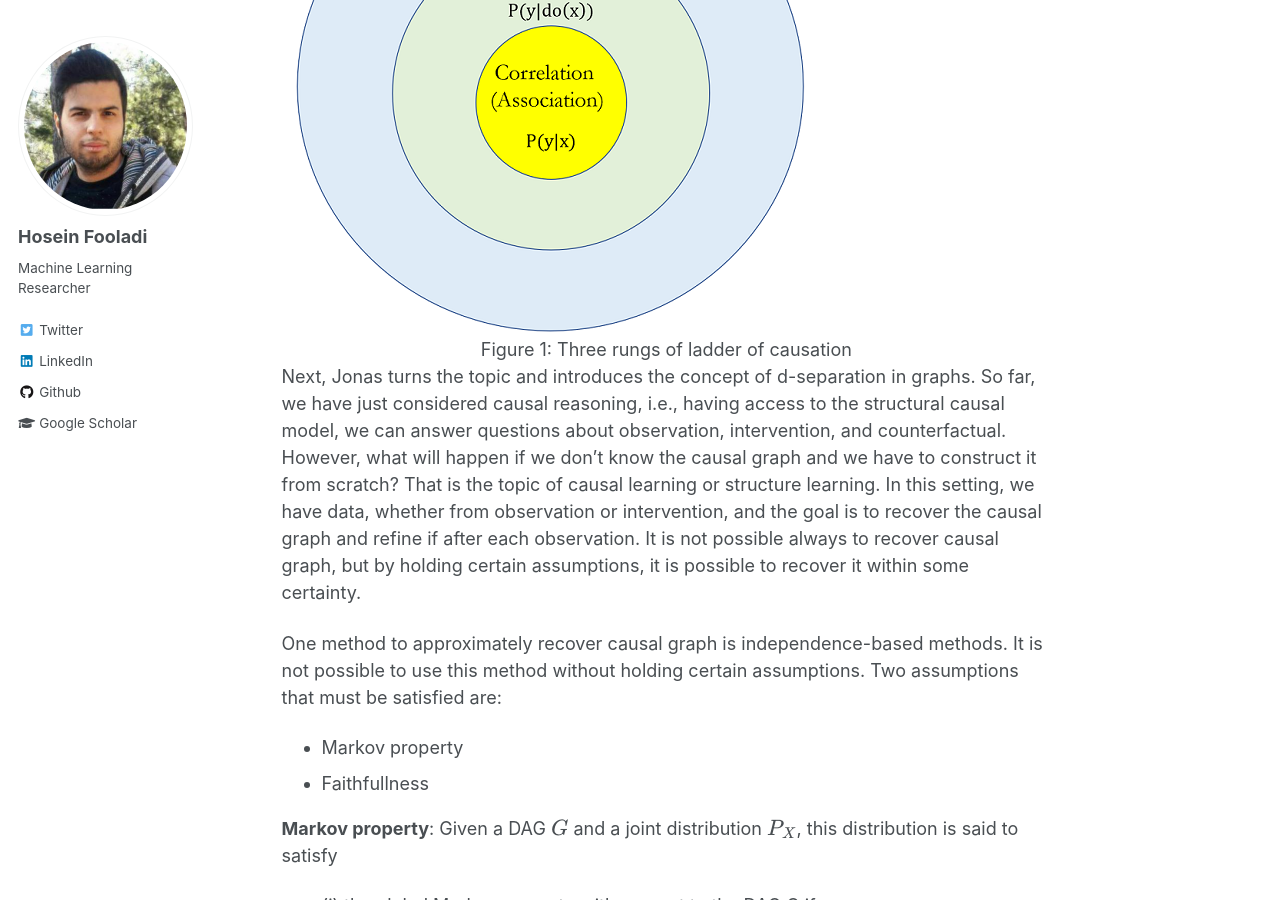
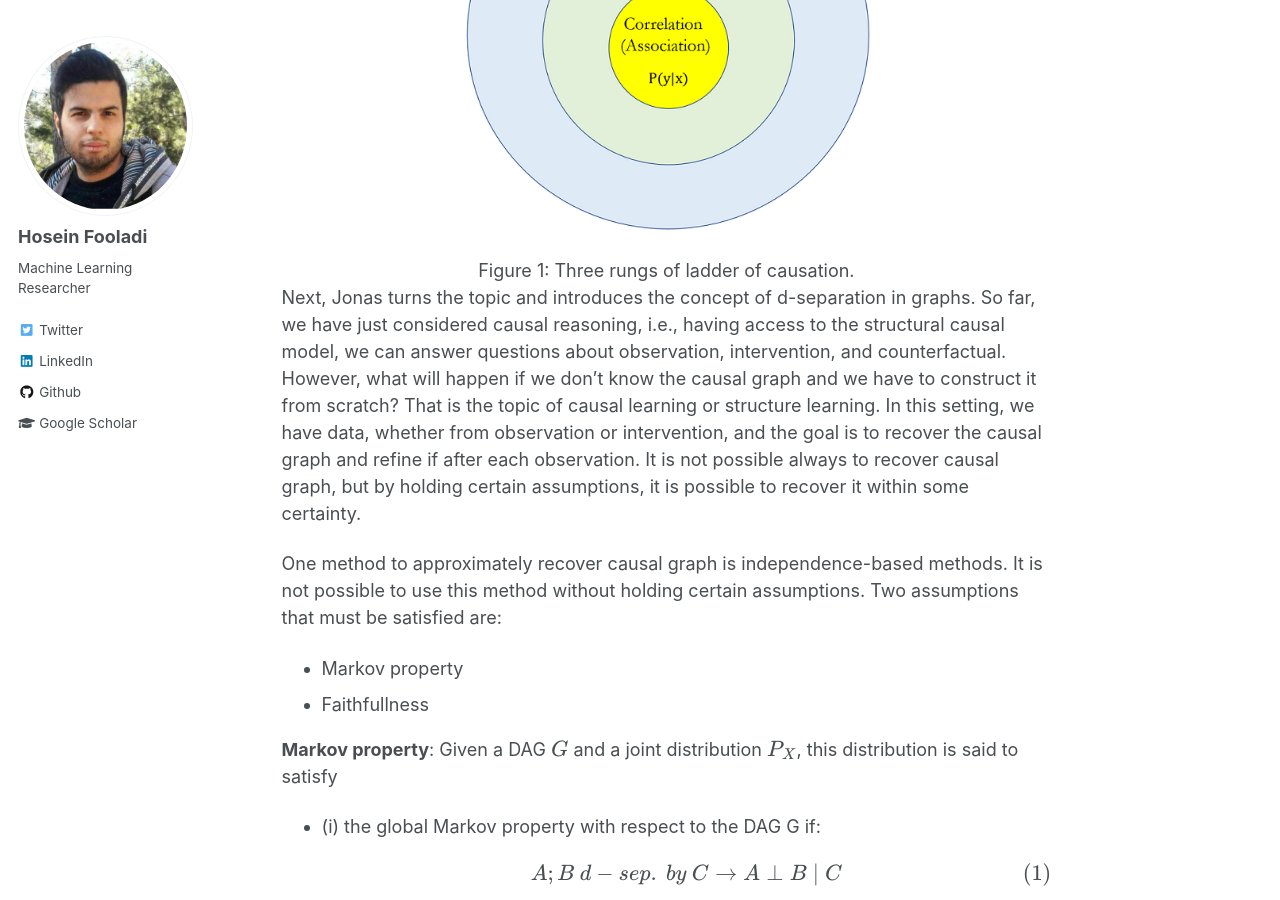
Before and after one commit to HFooladi/HFooladi.github.io, a Jekyll site: the page built from _posts/2019-04-01-Causal_Inference_and_learning.md, in a window 1280 px wide and 900 px high, scrolled down 2936 px. Built offline with Jekyll 4.4.1, drawn with Linux system fonts in a browser that asks for light colours; some web fonts are replaced; formulas are drawn with MathJax 3.

Commit message:
checking figure in dl for drugs

```diff
--- a/_posts/2019-04-01-Causal_Inference_and_learning.md
+++ b/_posts/2019-04-01-Causal_Inference_and_learning.md
@@ -58,10 +58,9 @@ The summary of something we have discussed so far:
 - Given the observational distribution and causal graph, we are equipped with sufficient knowledge to answer to the interventional query.
 - SCM + observational distribution --> counterfactuals
 
-<div class="imgcap">
-<img src="/images/assets/Causal_Inference_and_learning/ladder_of_causation.PNG" class="center">
-<div class="thecap" style="text-align:center">Figure 1: Three rungs of ladder of causation</div>
-</div>
+<p style="text-align: center"><img src="/images/assets/Causal_Inference_and_learning/ladder_of_causation.PNG" width="55%"></p>
+<div class="thecap" style="text-align:center">Figure 1: Three rungs of ladder of causation.</div>
+
 
 Next, Jonas turns the topic and introduces the concept of d-separation in graphs. So far, we have just considered causal reasoning, i.e., having access to the structural causal model, we can answer questions about observation, intervention, and counterfactual. However, what will happen if we don't know the causal graph and we have to construct it from scratch? That is the topic of causal learning or structure learning. In this setting, we have data, whether from observation or intervention, and the goal is to recover the causal graph and refine if after each observation. It is not possible always to recover causal graph, but by holding certain assumptions, it is possible to recover it within some certainty.
 
```
Also changed, not shown: _posts/2018-10-31-Review_DL_Drug.md (+1 -1 lines).
